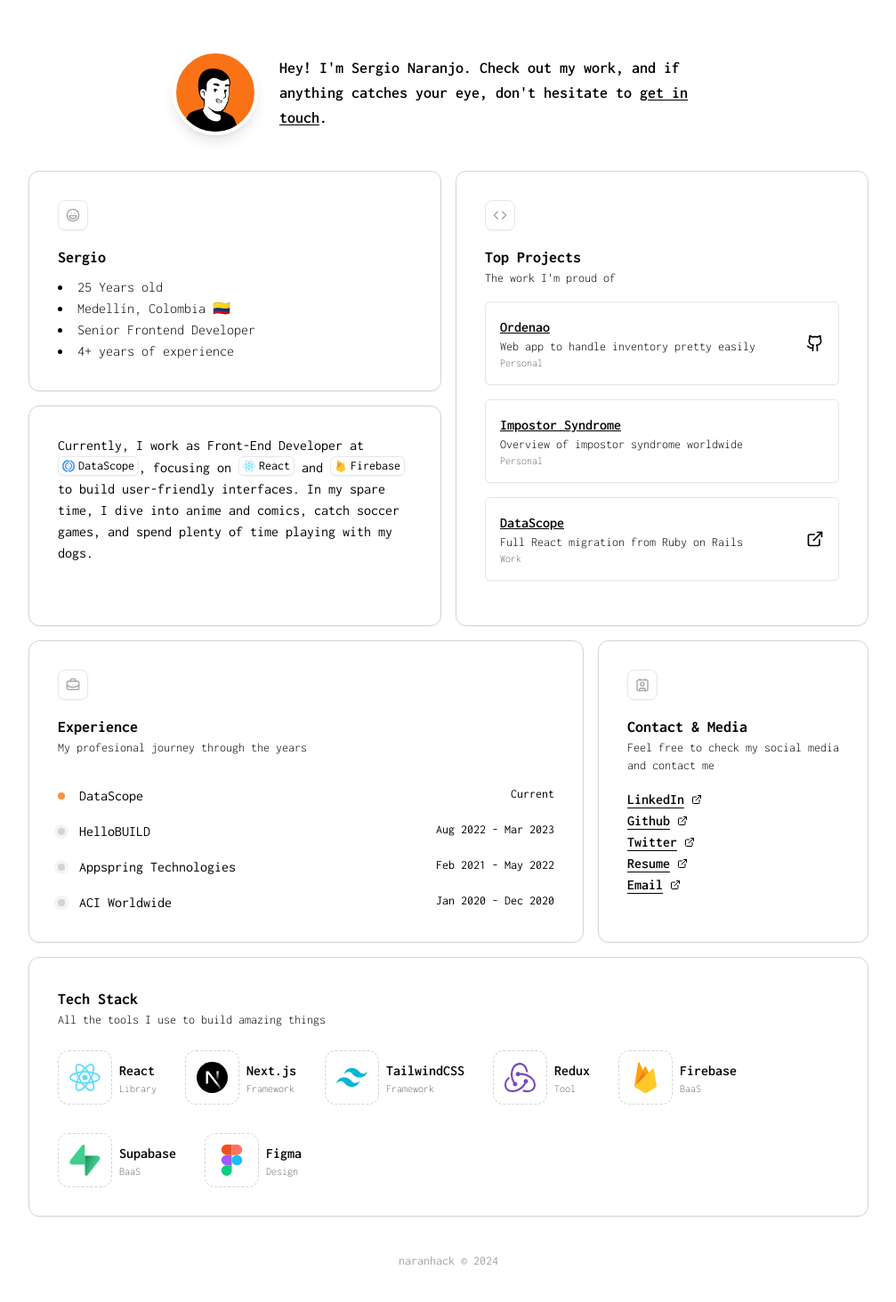
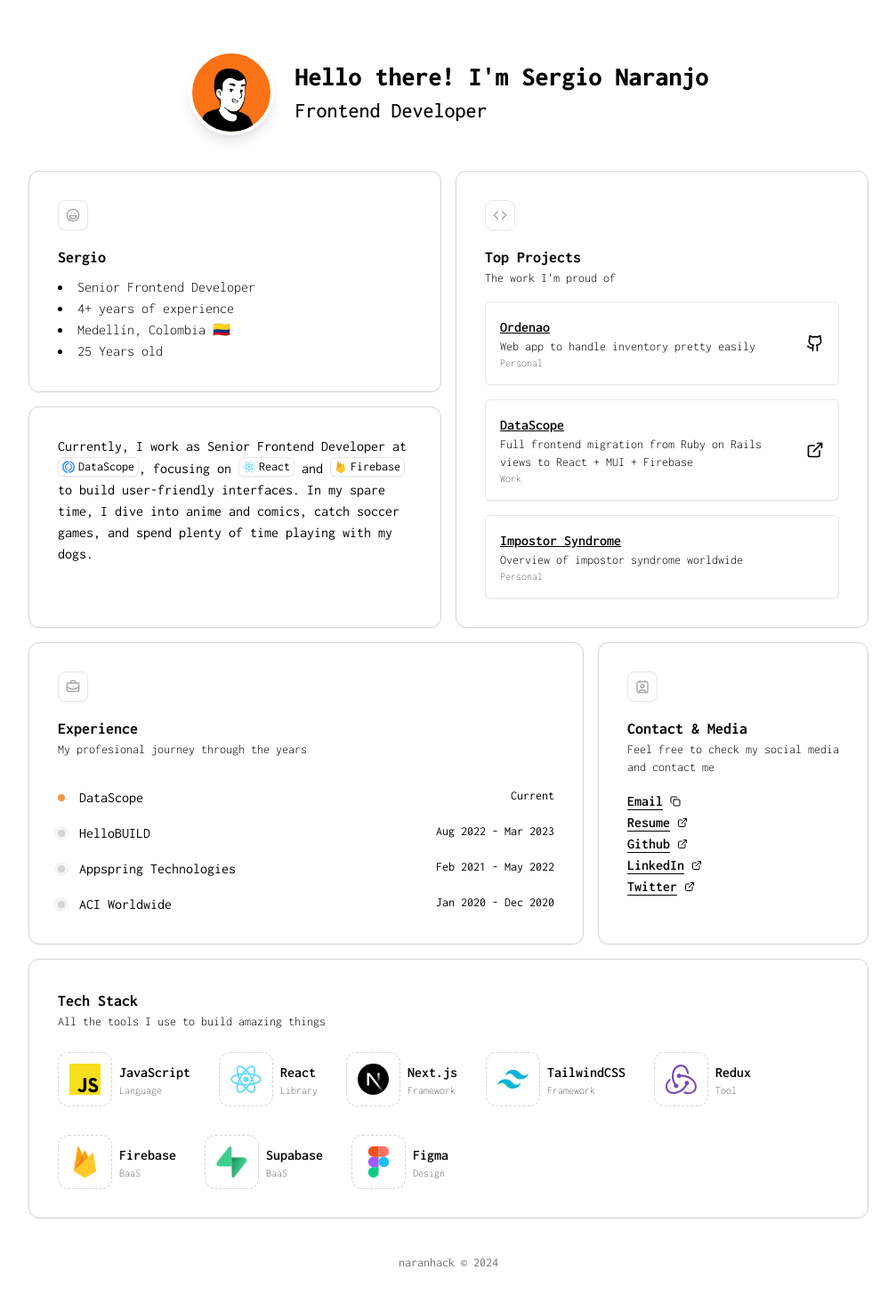
Before and after one commit to snaranjop1/portfolio, a Next.js app: page / in a window 1280 px wide. Shown: the top 1464 px of the page at 89% size, without its empty margins (136-1143 px from the left). Built offline with nearby package versions, Linux system fonts and the light colour scheme.

Commit message:
feat: curated portfolio version

```diff
--- a/app/(sections)/bio.tsx
+++ b/app/(sections)/bio.tsx
@@ -1,5 +1,3 @@
-import { Laugh } from 'lucide-react';
-
 import { Box } from '@components/box';
 
 export function Bio() {
@@ -11,12 +9,12 @@ export function Bio() {
       <div>
         <h2 className='text-lg font-bold mb-2'>Sergio</h2>
         <ul className='list-disc list-inside'>
+          <li className='font-light'>Senior Frontend Developer</li>
+          <li className='font-light'>4+ years of experience</li>
+          <li className='font-light'>Medellín, Colombia 🇨🇴</li>
           <li className='font-light'>
             {new Date().getFullYear() - new Date('04-14-1999').getFullYear()} Years old
           </li>
-          <li className='font-light'>Medellín, Colombia 🇨🇴</li>
-          <li className='font-light'>Senior Frontend Developer</li>
-          <li className='font-light'>4+ years of experience</li>
         </ul>
       </div>
     </Box>
--- a/app/(sections)/contact.tsx
+++ b/app/(sections)/contact.tsx
@@ -1,4 +1,7 @@
-import { Contact2, ExternalLink } from 'lucide-react';
+'use client';
+
+import { Copy, ExternalLink } from 'lucide-react';
+import { toast } from 'sonner';
 
 import { Box } from '@components/box';
 
@@ -7,24 +10,20 @@ import { EMAIL } from '@/constants';
 export function Contact() {
   const links = [
     {
-      name: 'LinkedIn',
-      url: 'https://www.linkedin.com/in/sergionaranjop/',
+      name: 'Resume',
+      url: 'https://drive.google.com/file/d/1rJLfT9BpraVOwCzYMaIol3JhtDJ1EOH7/view',
     },
     {
       name: 'Github',
       url: 'https://github.com/snaranjop1',
     },
     {
+      name: 'LinkedIn',
+      url: 'https://www.linkedin.com/in/sergionaranjop/',
+    },
+    {
       name: 'Twitter',
       url: 'https://x.com/naranhack',
-    },
-    {
-      name: 'Resume',
-      url: 'https://drive.google.com/file/d/1rJLfT9BpraVOwCzYMaIol3JhtDJ1EOH7/view',
-    },
-    {
-      name: 'Email',
-      url: `mailto:${EMAIL}`,
     },
   ];
   return (
@@ -35,6 +34,19 @@ export function Contact() {
       <h2 className='text-lg font-bold'>Contact & Media</h2>
       <p className='font-light text-sm'>Feel free to check my social media and contact me</p>
       <div className='flex flex-col mt-4'>
+        <p
+          onClick={() => {
+            navigator.clipboard.writeText(EMAIL);
+            toast.success('Email copied to clipboard!');
+          }}
+          className='font-semibold underline underline-offset-4 hover:text-primary-500 flex gap-2 items-center w-fit cursor-pointer'
+        >
+          Email
+          <Copy
+            size={12}
+            className='text-inherit'
+          />
+        </p>
         {links.map(({ name, url }) => (
           <a
             key={name}
--- a/app/(sections)/experience/experience.tsx
+++ b/app/(sections)/experience/experience.tsx
@@ -1,5 +1,3 @@
-import { BriefcaseBusiness } from 'lucide-react';
-
 import { Box } from '@components/box';
 
 import { Job } from './job';
--- a/app/(sections)/header.tsx
+++ b/app/(sections)/header.tsx
@@ -1,9 +1,4 @@
-'use client';
-
 import Image from 'next/image';
-import { toast } from 'sonner';
-
-import { EMAIL } from '@/constants';
 
 export function Header() {
   return (
@@ -15,20 +10,12 @@ export function Header() {
         alt='avatar of Sergio Naranjo'
         className='rounded-full w-24 h-24 shadow-lg border-4 border-solid border-white bg-primary-500'
       />
-      <h1 className='text-lg max-w-[500px] font-semibold text-center lg:text-left'>
-        Hey! I&apos;m Sergio Naranjo. Check out my work, and if anything catches your eye,
-        don&apos;t hesitate to{' '}
-        <span
-          className='underline underline-offset-2 hover:text-primary-500 hover:cursor-pointer'
-          onClick={() => {
-            navigator.clipboard.writeText(EMAIL);
-            toast.success('Email copied to clipboard!');
-          }}
-        >
-          get in touch
-        </span>
-        .
-      </h1>
+      <div>
+        <h1 className='text-3xl font-extrabold text-center lg:text-left'>
+          Hello there! I&apos;m Sergio Naranjo
+        </h1>
+        <h2 className='text-2xl font-medium text-center lg:text-left mt-1'>Frontend Developer</h2>
+      </div>
     </header>
   );
 }
--- a/app/(sections)/presentation.tsx
+++ b/app/(sections)/presentation.tsx
@@ -6,7 +6,7 @@ export function Presentation() {
   return (
     <Box className='col-span-2 row-span-2 col-start-1 row-start-3'>
       <p>
-        Currently, I work as Front-End Developer at{' '}
+        Currently, I work as Senior Frontend Developer at{' '}
         <span className='border shadow-sm px-[4px] rounded-md inline-flex items-center text-sm gap-1'>
           <DatascopeIcon
             width={14}
--- a/app/(sections)/tech-stack/tech-stack.tsx
+++ b/app/(sections)/tech-stack/tech-stack.tsx
@@ -3,6 +3,7 @@ import { Box } from '@components/box';
 import {
   FigmaIcon,
   FirebaseIcon,
+  JavascriptIcon,
   NextIcon,
   ReactIcon,
   ReduxIcon,
@@ -14,6 +15,16 @@ import { Tech } from './tech';
 
 export function TechStack() {
   const techStack = [
+    {
+      name: 'JavaScript',
+      description: 'Language',
+      icon: (
+        <JavascriptIcon
+          width={35}
+          height={35}
+        />
+      ),
+    },
     {
       name: 'React',
       description: 'Library',
--- a/app/(sections)/top-projects/top-projects.tsx
+++ b/app/(sections)/top-projects/top-projects.tsx
@@ -1,5 +1,3 @@
-import { Code } from 'lucide-react';
-
 import { Box } from '@components/box';
 
 import { TopProject } from './top-project';
@@ -13,15 +11,15 @@ export function TopProjects() {
       type: 'personal',
     },
     {
+      name: 'DataScope',
+      description: 'Full frontend migration from Ruby on Rails views to React + MUI + Firebase',
+      url: 'https://datascope.io',
+      type: 'work',
+    },
+    {
       name: 'Impostor Syndrome',
       description: 'Overview of impostor syndrome worldwide',
       type: 'personal',
-    },
-    {
-      name: 'DataScope',
-      description: 'Full React migration from Ruby on Rails',
-      url: 'https://datascope.io',
-      type: 'work',
     },
   ];
   return (
--- a/app/page.tsx
+++ b/app/page.tsx
@@ -11,19 +11,19 @@ export default function Home() {
     <div className='p-10 max-w-screen-lg m-auto'>
       <Header />
       <main className='flex flex-col gap-4'>
-        <section className='flex flex-col gap-4 lg:grid lg:grid-cols-4 lg:grid-rows-4 lg:gap-4'>
+        <div className='flex flex-col gap-4 lg:grid lg:grid-cols-4 lg:grid-rows-4 lg:gap-4'>
           <Bio />
           <Presentation />
           <TopProjects />
-        </section>
-        <section className='flex flex-col gap-4 lg:grid lg:grid-cols-6 lg:grid-rows-1 lg:gap-4'>
+        </div>
+        <div className='flex flex-col gap-4 lg:grid lg:grid-cols-6 lg:grid-rows-1 lg:gap-4'>
           <Experience />
           <Contact />
-        </section>
+        </div>
         <TechStack />
       </main>
       <footer className='mt-10'>
-        <p className='text-sm text-center text-neutral-400'>
+        <p className='text-sm text-center text-neutral-500'>
           naranhack &copy; {new Date().getFullYear()}
         </p>
       </footer>
--- a/icons/index.ts
+++ b/icons/index.ts
@@ -6,3 +6,4 @@ export { NextIcon } from './next';
 export { TailwindIcon } from './tailwind';
 export { ReduxIcon } from './redux';
 export { SupabaseIcon } from './supabase';
+export { JavascriptIcon } from './javascript';
--- /dev/null
+++ b/icons/javascript.tsx
@@ -0,0 +1,24 @@
+export function JavascriptIcon({ width = 100, height = 100 }) {
+  return (
+    <svg
+      xmlns='http://www.w3.org/2000/svg'
+      fill='none'
+      viewBox='0 0 100 100'
+      width={width}
+      height={height}
+    >
+      <g>
+        <g>
+          <path
+            fill='#F7DF1E'
+            d='M100 0H0v100h100V0z'
+          ></path>
+          <path
+            fill='#000'
+            d='M67.174 78.126c2.015 3.289 4.635 5.706 9.27 5.706 3.894 0 6.381-1.946 6.381-4.635 0-3.222-2.555-4.363-6.84-6.238l-2.35-1.008c-6.781-2.889-11.286-6.508-11.286-14.158 0-7.048 5.37-12.413 13.762-12.413 5.975 0 10.27 2.08 13.365 7.524l-7.317 4.698c-1.612-2.889-3.35-4.027-6.048-4.027-2.752 0-4.497 1.746-4.497 4.027 0 2.82 1.746 3.96 5.778 5.707l2.35 1.006c7.983 3.424 12.491 6.914 12.491 14.762 0 8.46-6.646 13.095-15.571 13.095-8.727 0-14.365-4.159-17.124-9.61l7.636-4.436zm-33.195.814c1.477 2.62 2.82 4.834 6.048 4.834 3.087 0 5.035-1.208 5.035-5.905V45.916h9.397v32.08c0 9.73-5.705 14.159-14.032 14.159-7.524 0-11.881-3.894-14.097-8.584l7.65-4.63z'
+          ></path>
+        </g>
+      </g>
+    </svg>
+  );
+}
--- a/package.json
+++ b/package.json
@@ -1,6 +1,6 @@
 {
   "name": "portfolio",
-  "version": "0.1.0",
+  "version": "1.0.0",
   "private": true,
   "scripts": {
     "dev": "next dev",
@@ -21,6 +21,8 @@
     "@types/node": "^20",
     "@types/react": "^18",
     "@types/react-dom": "^18",
+    "@typescript-eslint/eslint-plugin": "^8.3.0",
+    "@typescript-eslint/parser": "^8.3.0",
     "eslint": "^8",
     "eslint-config-next": "14.2.6",
     "eslint-config-prettier": "^9.1.0",
```
Also changed, not shown: 1 other file (tests, documents, lock files or other folders).
